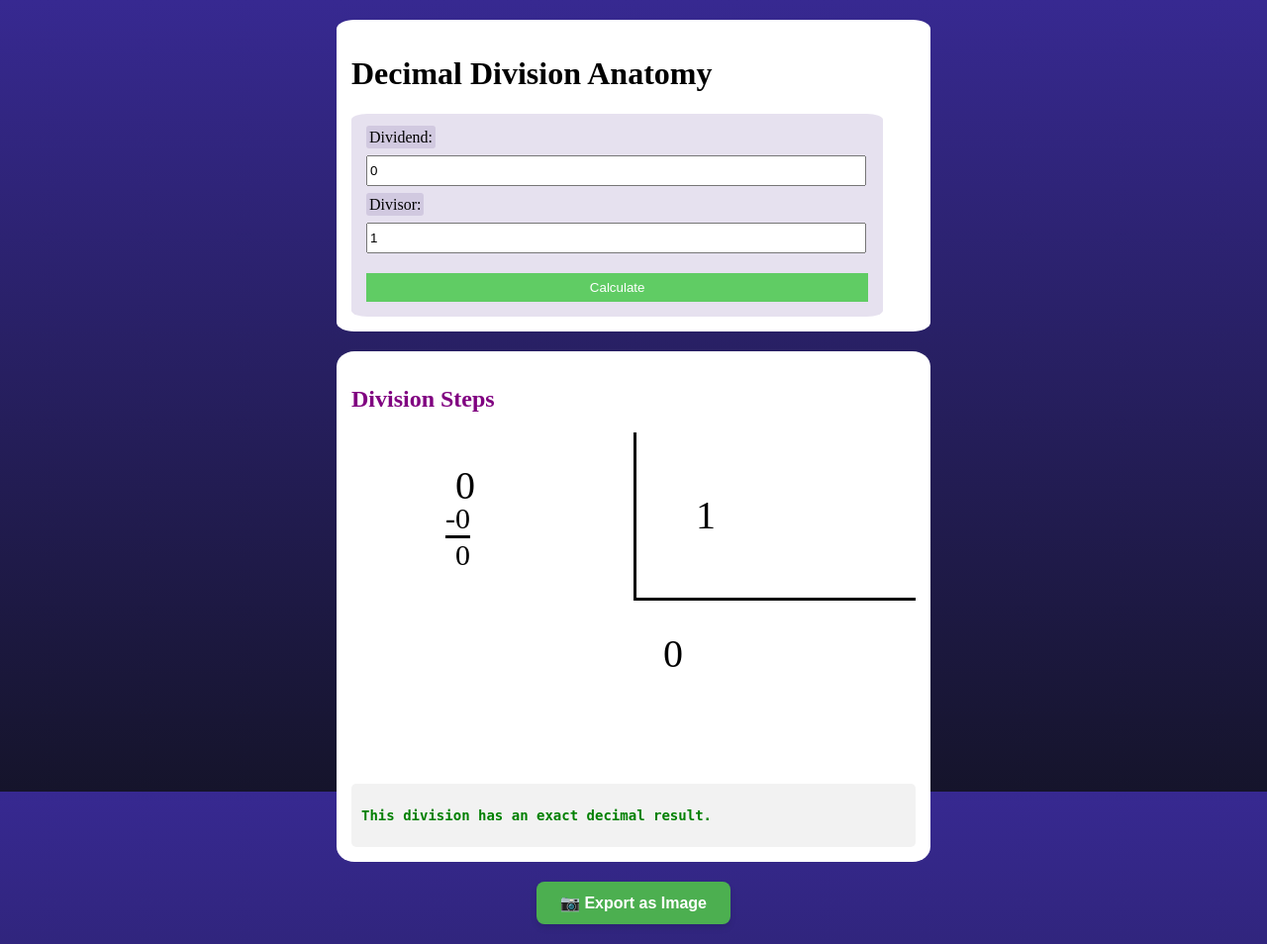
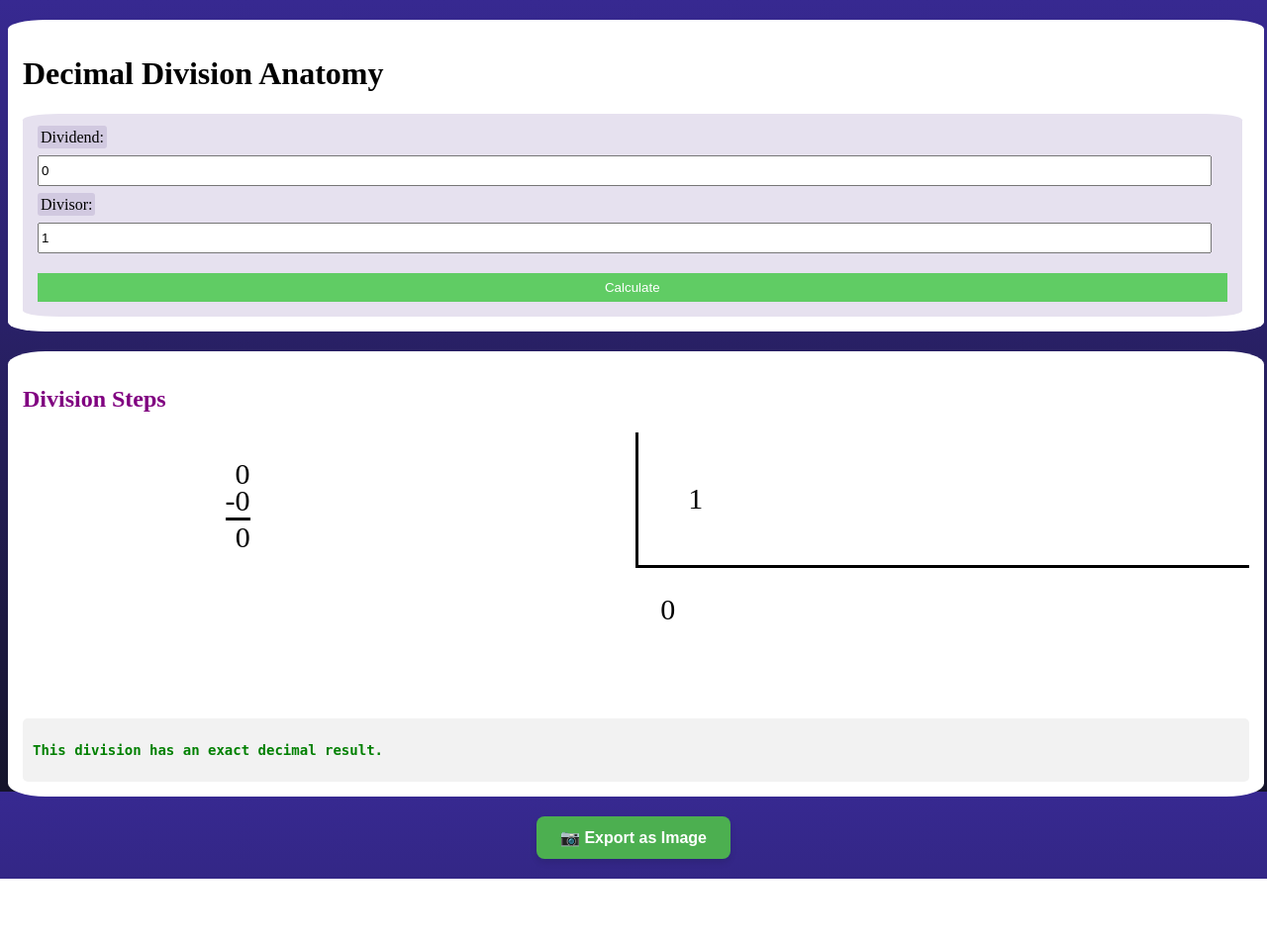
Before and after one commit to HenriqueSilvaXavier/Decimal-Division-Anatomy, a PHP site: page / in a window 1280 px wide. Shown: the whole page at 99% size. After the commit the page ends 888 px from the top, so only its background shows below. Run offline with PHP 8.4, Linux system fonts and the light colour scheme.

Commit message:
Update styles.css

```diff
--- a/styles.css
+++ b/styles.css
@@ -8,7 +8,7 @@ body {
 
 #container, #structure-container {
     background-color: white;
-    width: 570px;
+    width: 98%;
     margin: 20px auto;
     padding: 15px;
     border-radius: 3%;
@@ -19,7 +19,7 @@ body {
 form {
     background-color: #E6E1EF;
     padding: 15px;
-    width: 89%;
+    width: 97%;
     border-radius: 3%;
 }
 
@@ -57,10 +57,10 @@ h2 {
 }
 
 .operands-container {
-    padding: 30px;
+    padding: 25px;
     display: grid;
     grid-template-columns: 1fr 1fr;
-    font-size: 40px;
+    font-size: 30px;
 }
 #dividend-grid {
     display: grid;
@@ -87,7 +87,7 @@ h2 {
 
 #remainder-grid {
     font-size: 30px;
-    margin-top: -100px;
+    margin-top: -80px;
     display: grid;
     grid-template-columns: 33.3% 66.6%;
     align-items: start;
```
